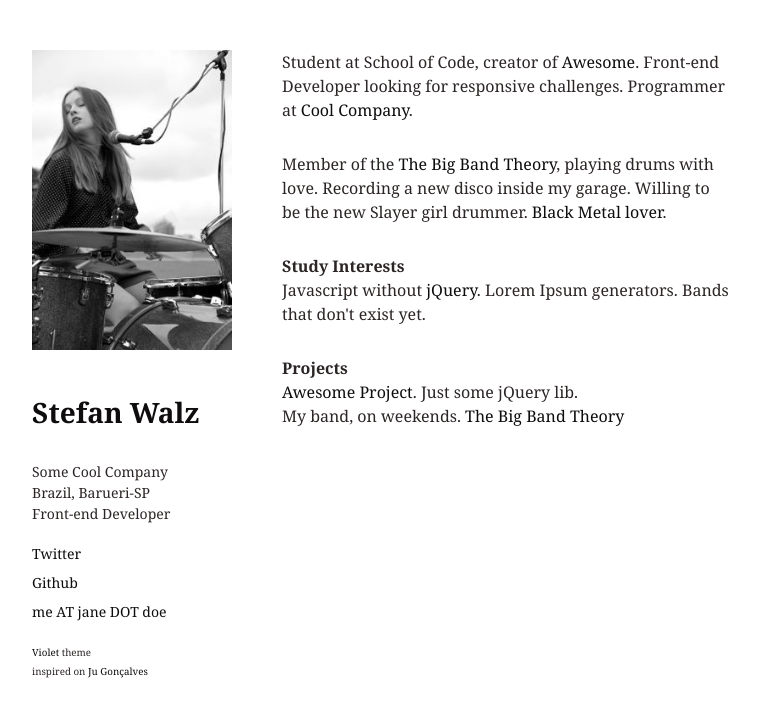
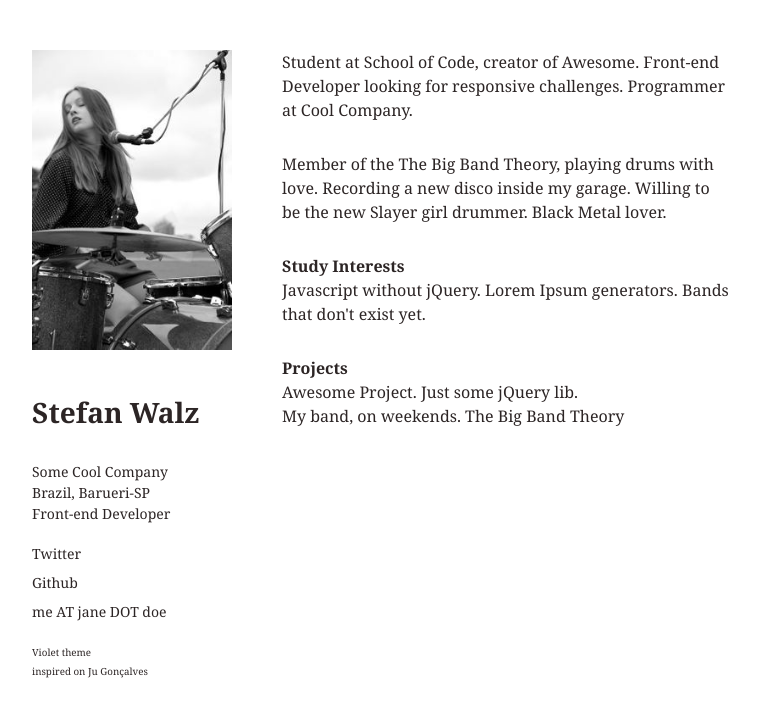
Before and after one commit to WizardKingZ/sgwalz.github.io, a Jekyll site: the page built from index.html, in a window 1280 px wide. Shown: the top 717 px of the page, without its empty margins (68-827 px from the left). Built offline with Jekyll 4.4.1, drawn with Linux system fonts in a browser that asks for light colours.

Commit message:
Update home.sass

```diff
--- a/_sass/home.sass
+++ b/_sass/home.sass
@@ -17,7 +17,7 @@ body
     margin: 50px 50px 0
 
 a
-  color: $alpha
+  color: #2C2525
   text-decoration: none
   font-size: 1em
   -webkit-transition: all 1s
@@ -27,8 +27,8 @@ a
   transition: all 1s
 
   &:hover
-    color: $gama
-    border-color: $gama
+    color: 2C2525
+    border-color: 2C2525
 
 p,
 span
```
